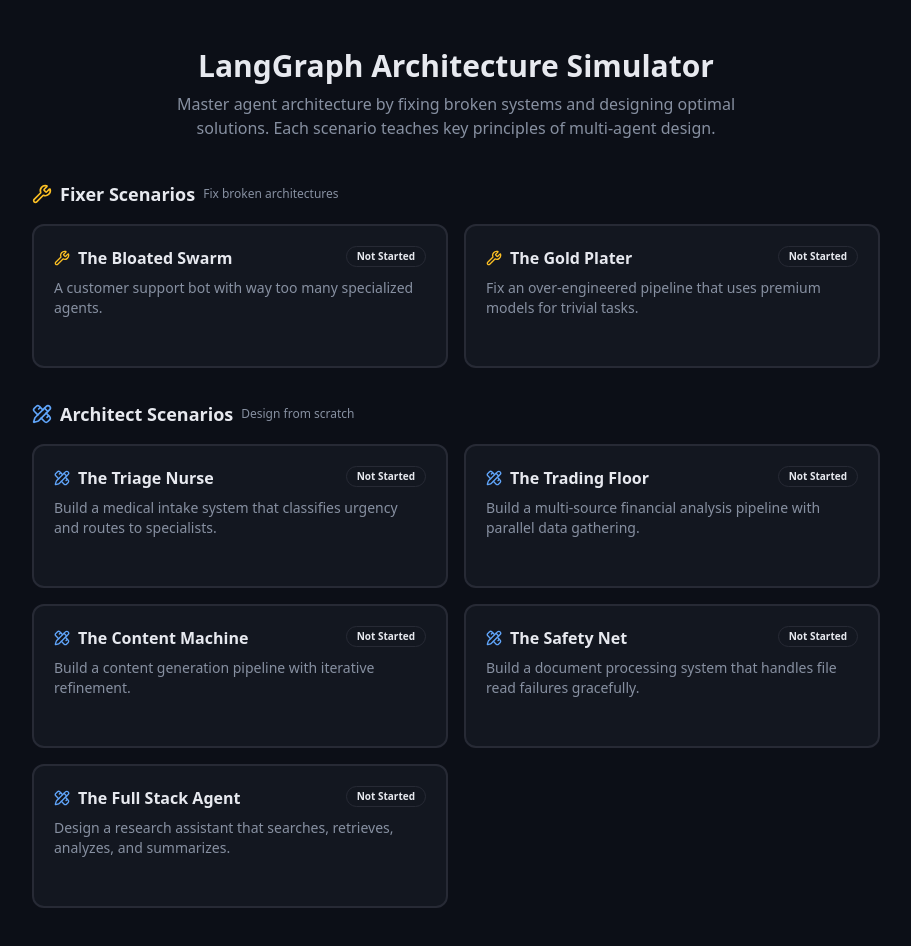
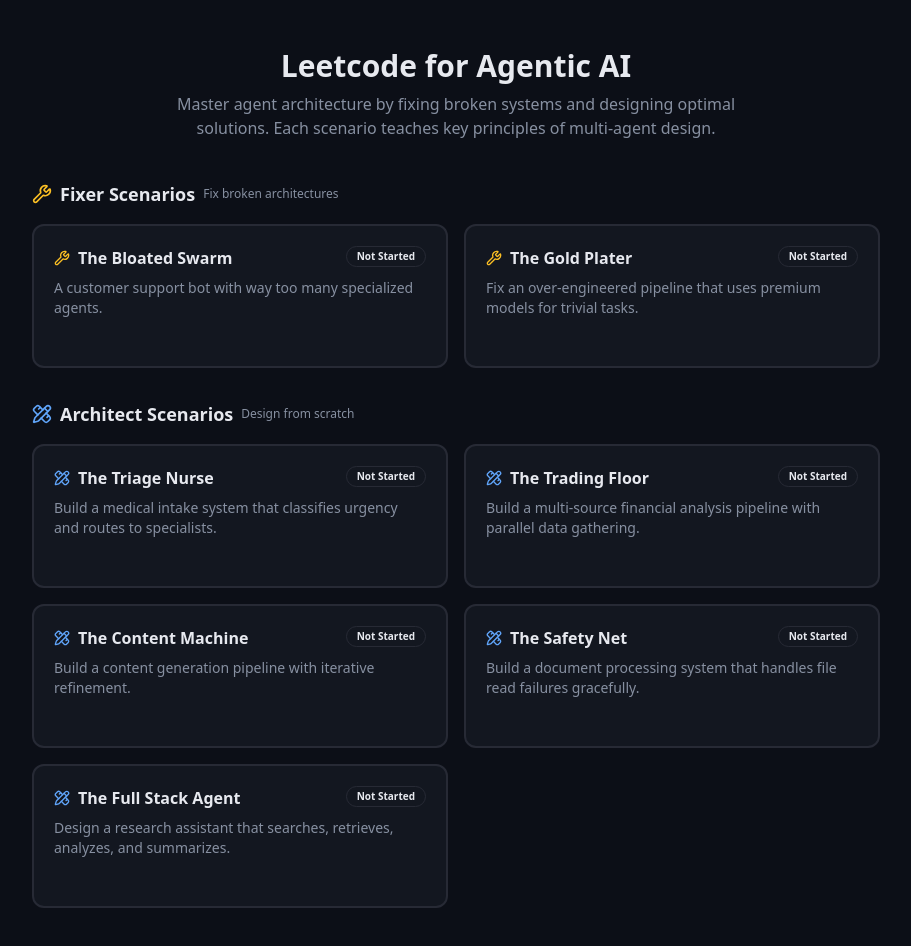
Before and after one commit to Alred-79/hackprinceton-final, a React (Vite) app: page / in a window 1280 px wide. Shown: the top 946 px of the page, without its empty margins (184-1095 px from the left). Built offline with nearby package versions, Linux system fonts and the light colour scheme.

Commit message:
User edit code

```diff
--- a/src/pages/ScenarioSelect.tsx
+++ b/src/pages/ScenarioSelect.tsx
@@ -37,7 +37,7 @@
         {/* Header */}
         <div className="text-center mb-10">
           <h1 className="text-3xl font-bold text-foreground mb-2">
-            LangGraph Architecture Simulator
+            Leetcode for Agentic AI
           </h1>
           <p className="text-muted-foreground max-w-xl mx-auto">
             Master agent architecture by fixing broken systems and designing optimal solutions.
```
